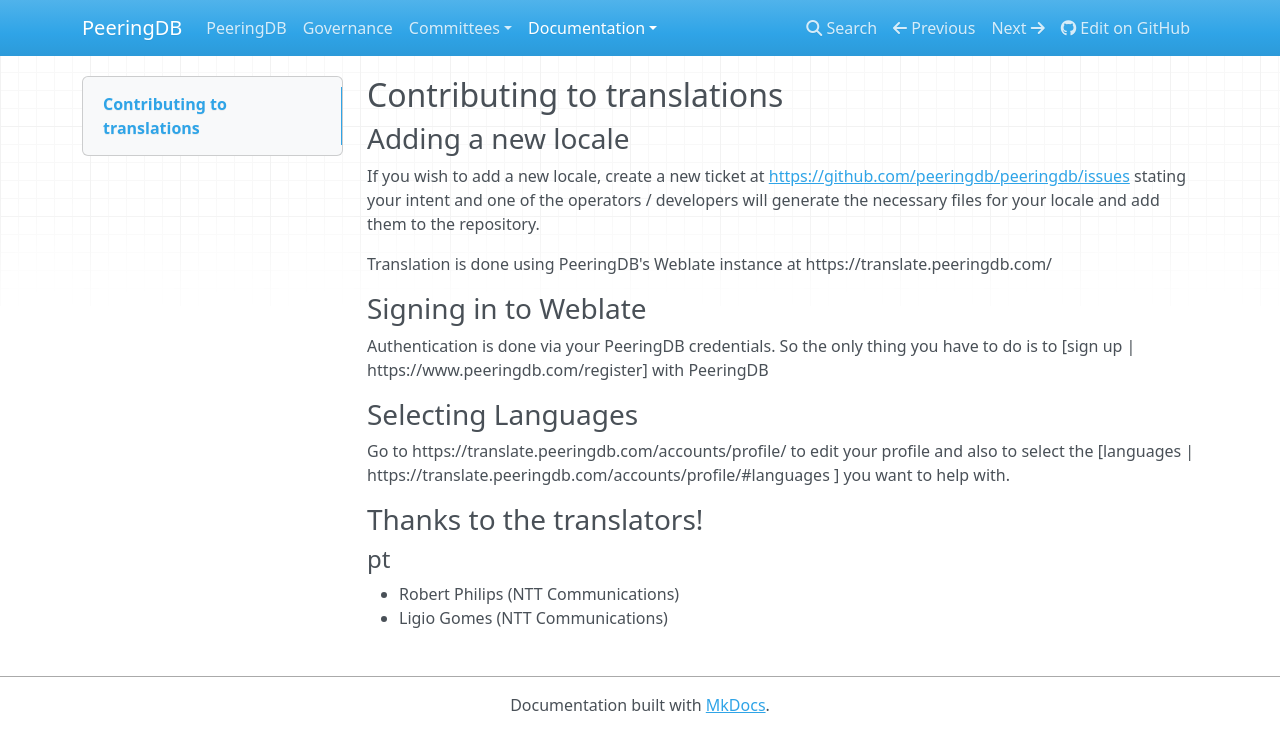
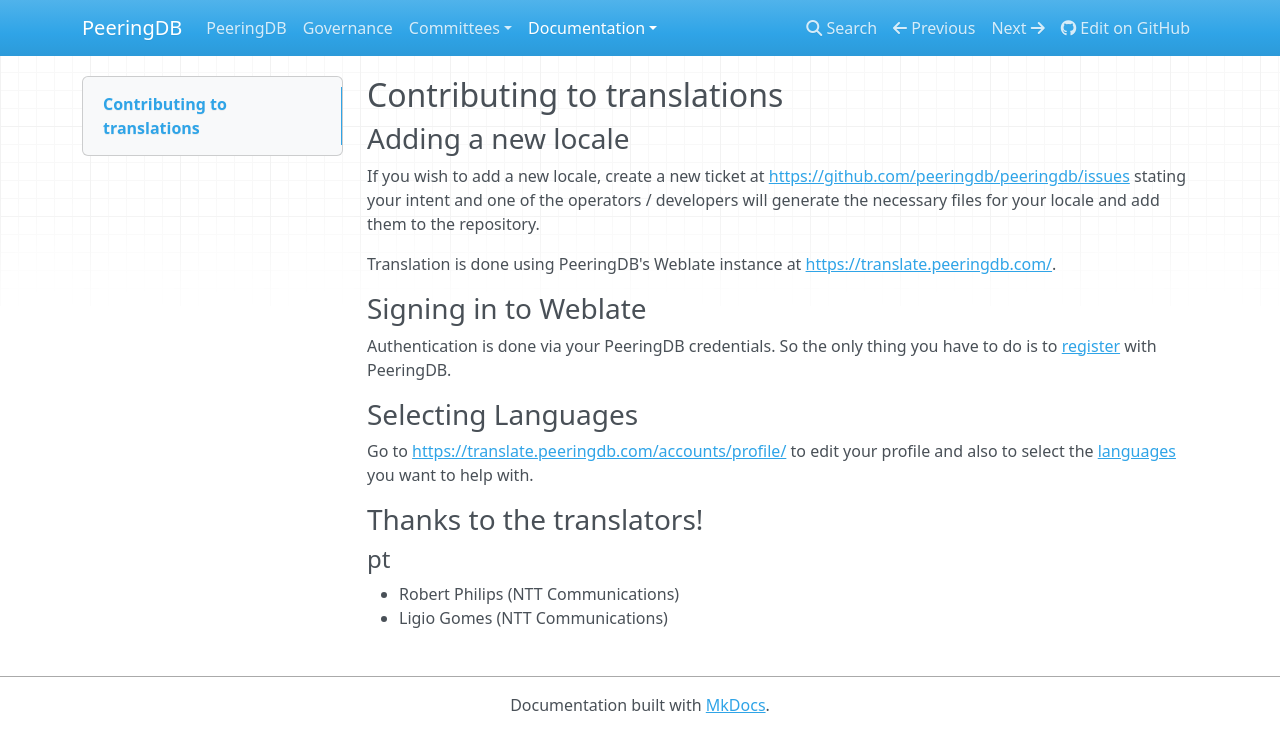
Before and after one commit to peeringdb/docs, an MkDocs documentation site: the page built from docs/translation.md, in a window 1280 px wide. Shown: the top 752 px of the page. Built offline with MkDocs 1.6.1, drawn with Linux system fonts in a browser that asks for light colours; nearby versions of some CDN libraries.

Commit message:
Updated translations page.

```diff
--- a/docs/translation.md
+++ b/docs/translation.md
@@ -4,19 +4,16 @@
 
 If you wish to add a new locale, create a new ticket at <https://github.com/peeringdb/peeringdb/issues> stating your intent and one of the operators / developers will generate the necessary files for your locale and add them to the repository.
 
-Translation is done using PeeringDB's Weblate instance at https://translate.peeringdb.com/
-
+Translation is done using PeeringDB's Weblate instance at <https://translate.peeringdb.com/>.
 
 ### Signing in to Weblate
 
-Authentication is done via your PeeringDB credentials. So the only thing you have to do is to [sign up | https://www.peeringdb.com/register] with PeeringDB
+Authentication is done via your PeeringDB credentials. So the only thing you have to do is to [register](https://www.peeringdb.com/register) with PeeringDB.
 
 
 ### Selecting Languages
 
-Go to https://translate.peeringdb.com/accounts/profile/ to edit your profile and also to select the [languages | https://translate.peeringdb.com/accounts/profile/#languages ] you want to help with.
-
-
+Go to <https://translate.peeringdb.com/accounts/profile/> to edit your profile and also to select the [languages](https://translate.peeringdb.com/accounts/profile/#languages) you want to help with.
 
 ### Thanks to the translators!
 
```
